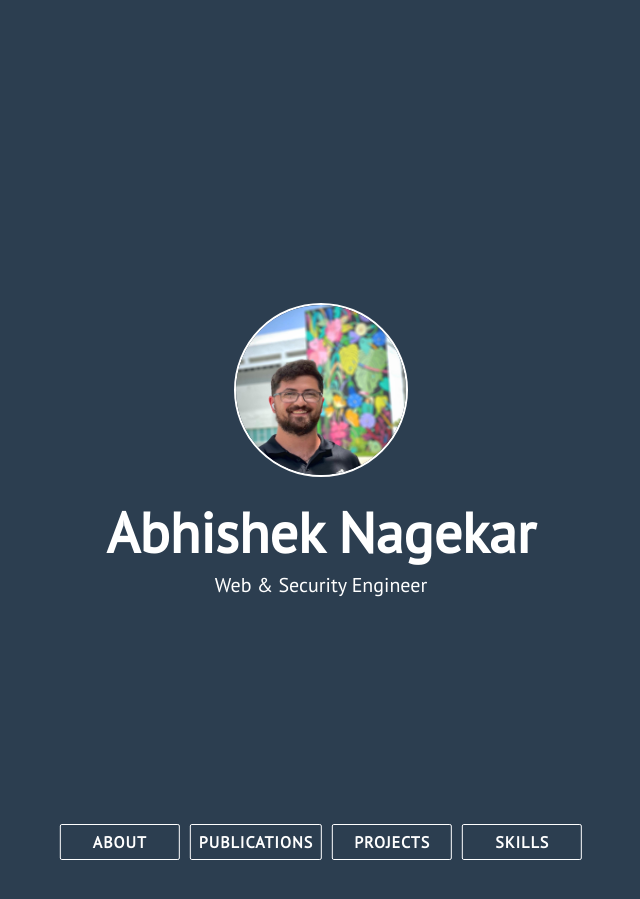
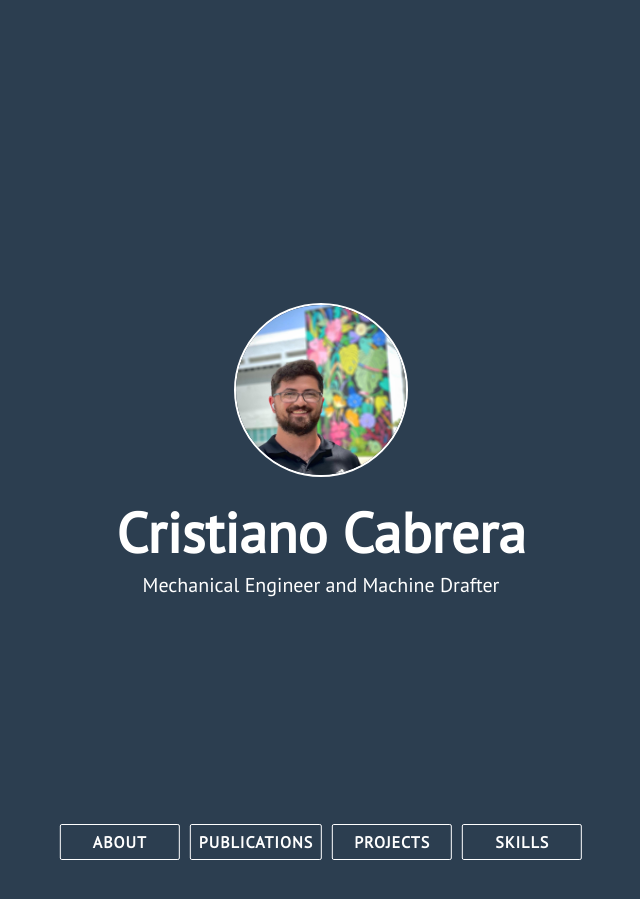
Before and after one commit to cmcabrera97/cmcabrera97.github.io, a Jekyll site: the page built from index.html, in a window 1280 px wide and 900 px high. Shown: the whole window, without its empty margins (319-959 px from the left). Built offline with Jekyll 4.4.1, drawn with Linux system fonts in a browser that asks for light colours; nearby versions of some CDN libraries; some of the changed text lies outside the part shown.

Commit message:
Update _config.yml

```diff
--- a/_config.yml
+++ b/_config.yml
@@ -1,18 +1,18 @@
-title: Abhishek Nagekar
-description: Web & Security Engineer
-site_title: '@abhn - Abhishek Nagekar'
+title: Cristiano Cabrera
+description: Mechanical Engineer and Machine Drafter
+site_title: 'Cristiano Cabrera'
 
 # Build settings
 markdown: kramdown
 exclude: [vendor/ruby]
 
 # Personalization
-github_username: abhn
-blog_url: https://www.nagekar.com
-email: abhishek@nagekar.com
-keybase_username: abhn
-twitter_username: abhn_
-reddit_username: abhn
+github_username: cmcabrera97
+blog_url: https://www.linkedin.com/in/cristiano-cabrera/
+email: cristiano.cabrera@gmail.com
+keybase_username: N/A
+twitter_username: N/A
+reddit_username: N/A
 
 # absolute or relative
 profile_picture: assets/images/pp.jpg
```
